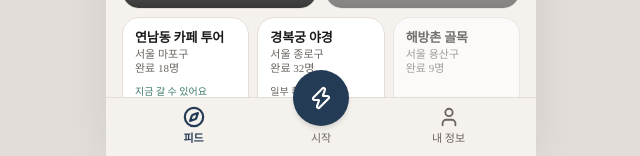
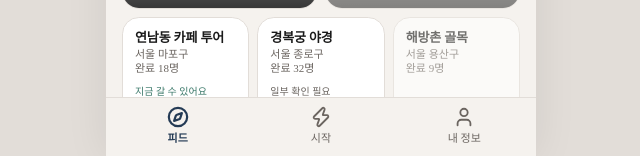
Before and after one commit to guen9310/Instant-Trip, a Next.js app: page /feed in a window 1280 px wide. Shown: the part 644-800 px from the top of the page, without its empty margins (319-959 px from the left). Built offline with nearby package versions, Linux system fonts and the light colour scheme; grey boxes are pictures that could not be loaded.

Commit message:
refactor: BottomTabBar를 TABS 배열 기반으로 단순화

```diff
--- a/components/layout/BottomTabBar.tsx
+++ b/components/layout/BottomTabBar.tsx
@@ -3,6 +3,12 @@
 import Link from "next/link";
 import { usePathname } from "next/navigation";
 import { Zap, Compass, User } from "lucide-react";
+
+const TABS = [
+  { href: "/feed", icon: Compass, label: "피드" },
+  { href: "/start", icon: Zap, label: "시작" },
+  { href: "/profile", icon: User, label: "내 정보" },
+];
 
 const TAB_PATHS = ["/feed", "/profile"];
 
@@ -11,81 +17,33 @@ export function BottomTabBar() {
 
   if (!TAB_PATHS.includes(pathname)) return null;
 
-  const isActive = (href: string) => pathname === href;
-
   return (
-    <nav className="relative flex items-end bg-background border-t border-border pb-[env(safe-area-inset-bottom,6px)] shrink-0">
-      {/* 피드 - 좌측 */}
+    <nav className="flex items-end bg-background border-t border-border pb-[env(safe-area-inset-bottom,6px)] shrink-0">
+      {TABS.map(({ href, icon: Icon, label }) => {
+        const active = pathname === href;
+        return (
           <Link
-        href="/feed"
+            key={href}
+            href={href}
             className="flex-1 flex flex-col items-center gap-0.5 py-2"
           >
-        <Compass
+            <Icon
               size={22}
-          strokeWidth={isActive("/feed") ? 2.4 : 2}
-          className={
-            isActive("/feed") ? "text-primary" : "text-muted-foreground"
-          }
+              strokeWidth={active ? 2.4 : 2}
+              className={active ? "text-primary" : "text-muted-foreground"}
             />
             <span
               className={`text-[11px] ${
-            isActive("/feed")
+                active
                   ? "font-semibold text-primary"
                   : "font-medium text-muted-foreground"
               }`}
             >
-          피드
+              {label}
             </span>
           </Link>
-
-      {/* 중앙 공간 확보 */}
-      <div className="w-20 shrink-0" />
-
-      {/* 내 정보 - 우측 */}
-      <Link
-        href="/profile"
-        className="flex-1 flex flex-col items-center gap-0.5 py-2"
-      >
-        <User
-          size={22}
-          strokeWidth={isActive("/profile") ? 2.4 : 2}
-          className={
-            isActive("/profile") ? "text-primary" : "text-muted-foreground"
-          }
-        />
-        <span
-          className={`text-[11px] ${
-            isActive("/profile")
-              ? "font-semibold text-primary"
-              : "font-medium text-muted-foreground"
-          }`}
-        >
-          내 정보
-        </span>
-      </Link>
-
-      {/* 시작 - 중앙 돌출 버튼 */}
-      <Link
-        href="/start"
-        className="absolute left-1/2 -translate-x-1/2 bottom-2 flex flex-col items-center gap-1"
-      >
-        <span
-          className={`flex items-center justify-center w-14 h-14 rounded-full bg-primary shadow-md ${
-            isActive("/start") ? "ring-2 ring-primary/30 ring-offset-2" : ""
-          }`}
-        >
-          <Zap size={24} strokeWidth={2.2} className="text-white" />
-        </span>
-        <span
-          className={`text-[11px] ${
-            isActive("/start")
-              ? "font-semibold text-primary"
-              : "font-medium text-muted-foreground"
-          }`}
-        >
-          시작
-        </span>
-      </Link>
+        );
+      })}
     </nav>
   );
 }
```
Lines whose indentation alone changed are shown as unchanged.
